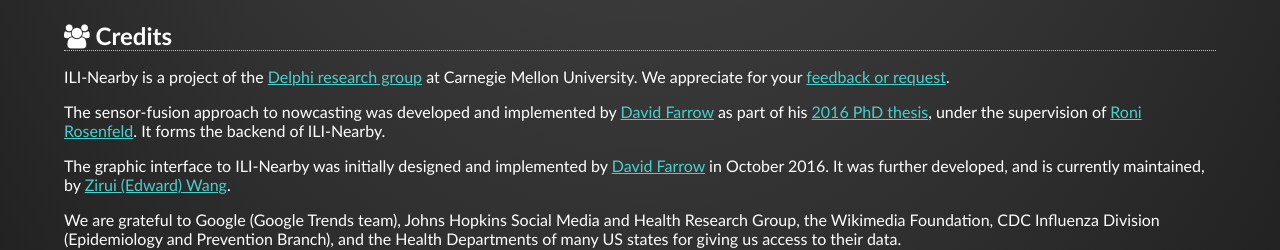
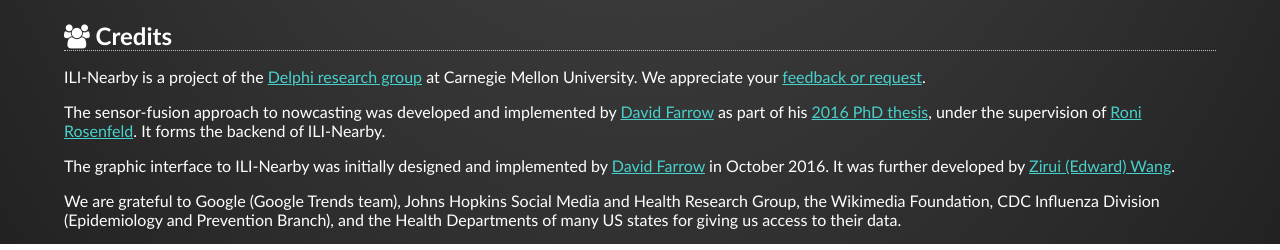
Before and after one commit to cmu-delphi/www-nowcast, a website: page site/about.html in a window 1280 px wide. Shown: the part 1973-2223 px from the top of the page. Drawn offline with Linux system fonts and the light colour scheme.

Commit message:
Update contact links
* Redirect feedback and inquiries to Delphi's general-purpose contact form.
* ziruiw is no longer the maintainer

```diff
--- a/site/about.html
+++ b/site/about.html
@@ -131,14 +131,14 @@
         </p>
          <p class="text_header"><i class="fa fa-users"></i> Credits</p>
          <p class="text_content">
-         ILI-Nearby is a project of the <a href="http://delphi.midas.cs.cmu.edu/">Delphi research group</a> at Carnegie Mellon University. We appreciate for your <a href="mailto:ILINearby-requests@lists.andrew.cmu.edu">feedback or request</a>.
+         ILI-Nearby is a project of the <a href="http://delphi.midas.cs.cmu.edu/">Delphi research group</a> at Carnegie Mellon University. We appreciate your <a href="https://docs.google.com/forms/d/e/1FAIpQLScqgT1fKZr5VWBfsaSp-DNaN03aV6EoZU4YljIzHJ1Wl_zmtg/viewform">feedback or request</a>.
         </p>
 
  <p class="text_content">
 The sensor-fusion approach to nowcasting was developed and implemented by <a href="mailto:dfarrow0@gmail.com">David Farrow</a> as part of his <a href="http://delphi.midas.cs.cmu.edu/~dfarrow/thesis.pdf">2016 PhD thesis</a>, under the supervision of <a href="http://www.cs.cmu.edu/~roni/">Roni Rosenfeld</a>.  It forms the backend of ILI-Nearby.
  </p>
  <p class="text_content">
-The graphic interface to ILI-Nearby was initially designed and implemented by <a href="mailto:dfarrow0@gmail.com">David Farrow</a> in October 2016.  It was further developed, and is currently maintained, by <a href="mailto:ziruiw@andrew.cmu.edu">Zirui (Edward) Wang</a>.
+The graphic interface to ILI-Nearby was initially designed and implemented by <a href="mailto:dfarrow0@gmail.com">David Farrow</a> in October 2016.  It was further developed by <a href="mailto:ziruiw@andrew.cmu.edu">Zirui (Edward) Wang</a>.
  </p>
  <p class="text_content">
 We are grateful to Google (Google Trends team), Johns Hopkins Social Media and Health Research Group, the Wikimedia Foundation, CDC Influenza Division (Epidemiology and Prevention Branch), and the Health Departments of many US states for giving us access to their data.
```
